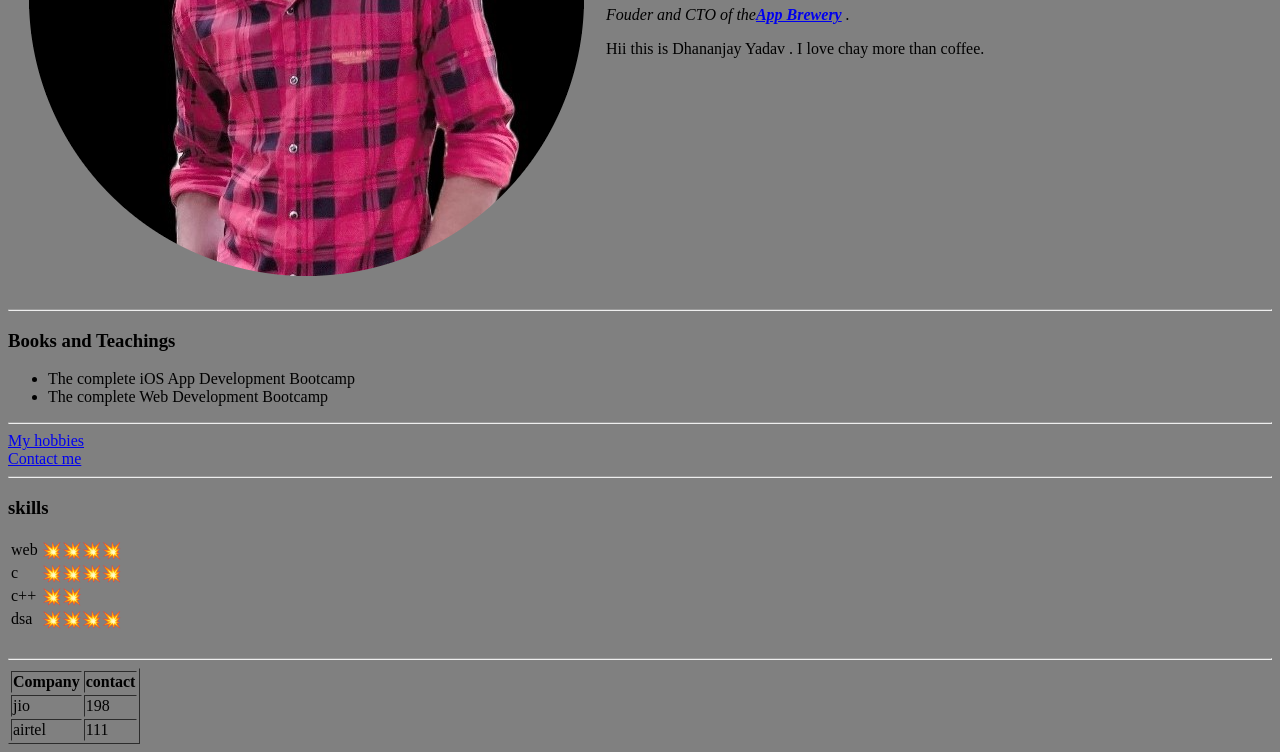
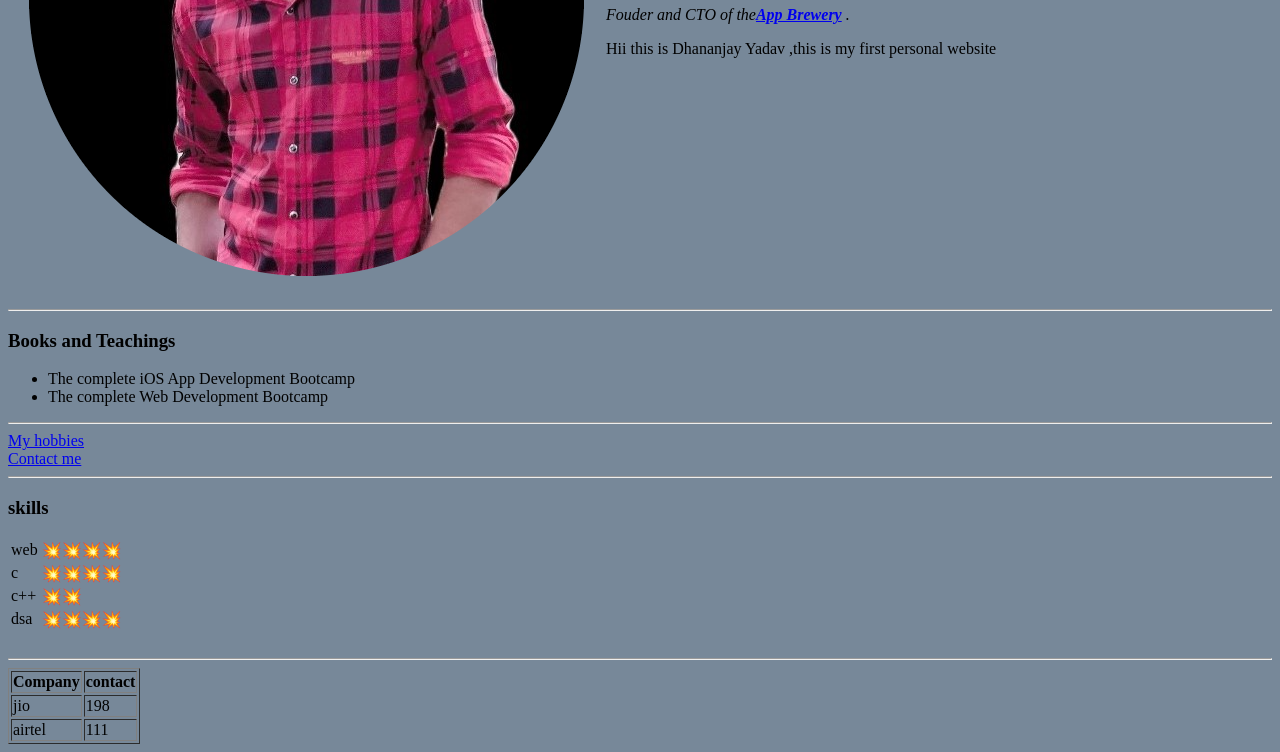
Before and after one commit to dha2213/IIITG, a plain HTML site: page index.html in a window 1280 px wide. Shown: the part 308-1060 px from the top of the page. Drawn offline with Linux system fonts and the light colour scheme.

Commit message:
Update index.html

```diff
--- a/index.html
+++ b/index.html
@@ -10,14 +10,14 @@
     <title>Dhananjay's Personal Site</title>
 </head>
 
-<body style="background-color: gray;">
+<body style="background-color: lightslategray;">
     <table cellspacing="20">
         <tr>
             <td><img src="./aa.png" alt="Dhanajay's Personal site"></td>
             <td>
                 <h1>Dhananjay</h1>
                 <p><em>Fouder and CTO of the<strong><a href="https://fast.com/">App Brewery</a> </strong>.</em></p>
-                <p>Hii this is Dhananjay Yadav . I love chay more than coffee.</p>
+                <p>Hii this is Dhananjay Yadav  ,this is my first personal website</p>
 
             </td>
         </tr>
```
